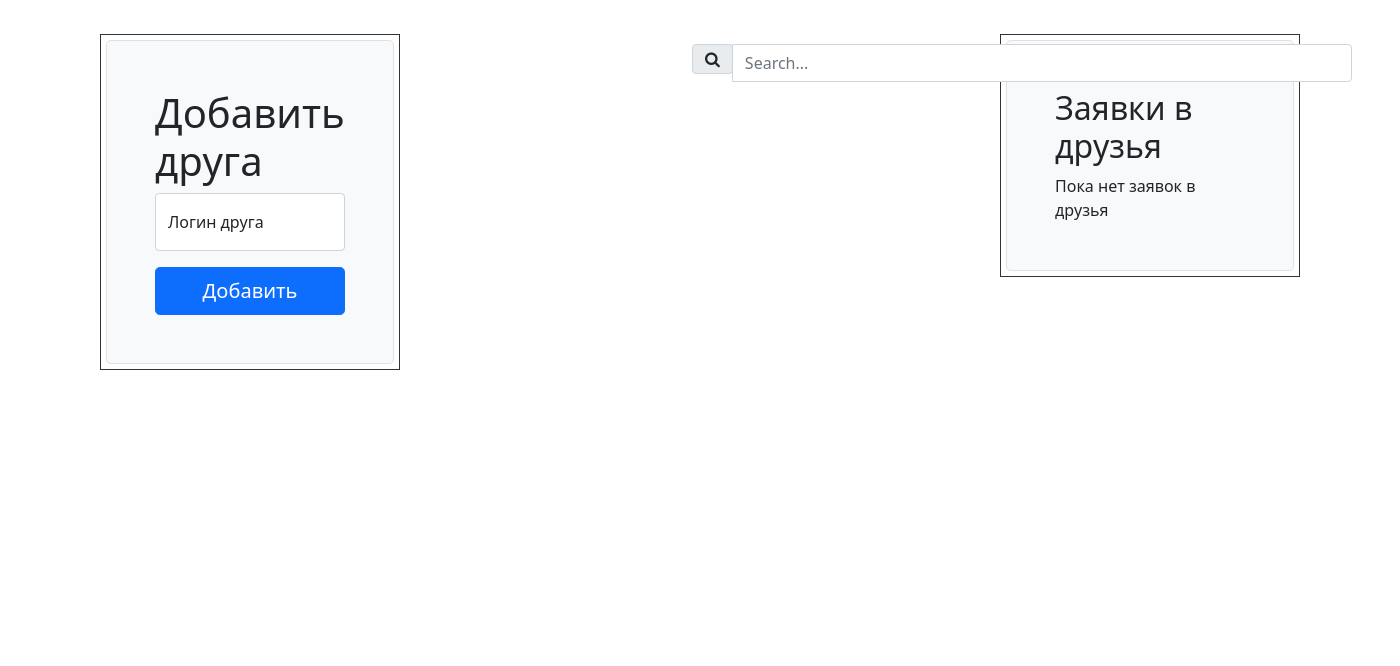
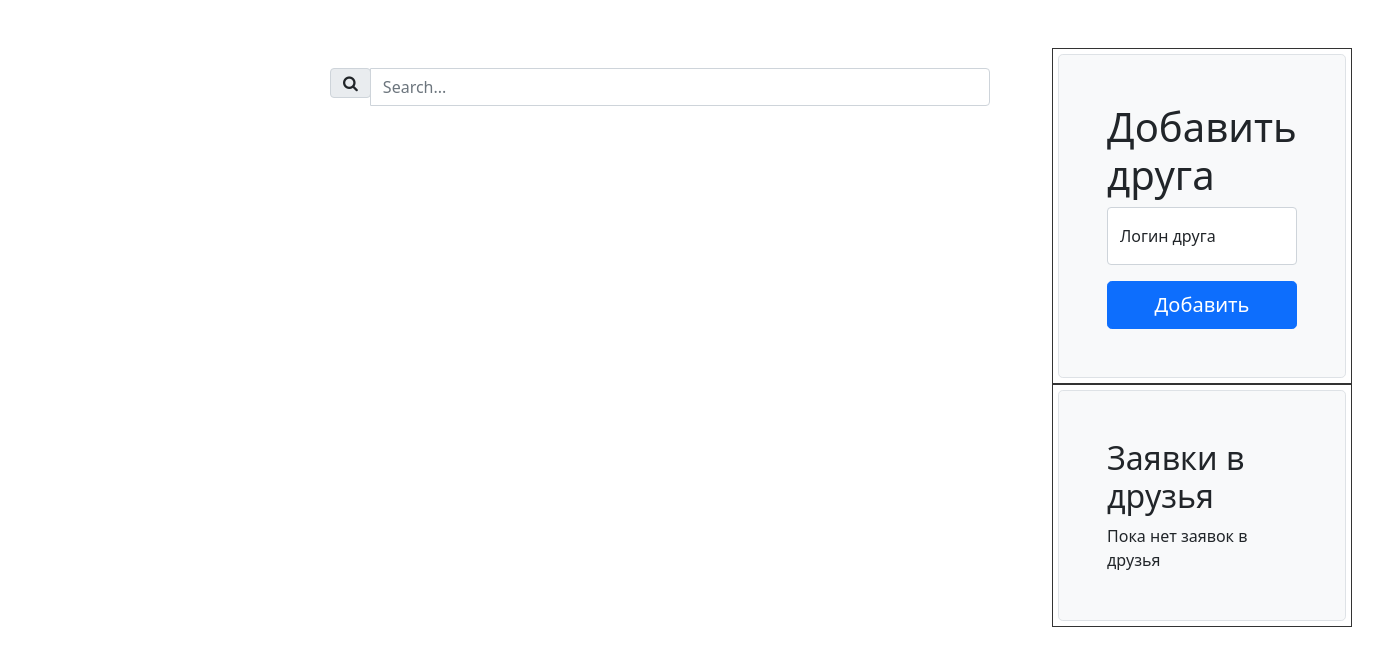
Before and after one commit to prostoLavr/Yandex.Lyceum.Cloud, a Flask app: template waitress/app/templates/messenger.html in a window 1400 px wide. Shown: the part 73-739 px from the top of the page. Run offline with Flask 2, Linux system fonts and the light colour scheme; the template is opened without the code that fills it, so the values that code supplies are empty.

Commit message:
Edit messenger front-end

```diff
--- a/waitress/app/static/css/messenger.css
+++ b/waitress/app/static/css/messenger.css
@@ -1,21 +1,20 @@
 }
-body{
+body {
     background-color: #f4f7f6;
     margin-top:20px;
 }
+#my-sidebar {
+    float:right;
+}
 .friend {
-    float: left; /* Обтекание справа */
     border: 1px solid #333; /* Параметры рамки вокруг */
     width: 300px; /* Ширина колонки */
     padding: 5px; /* Поля вокруг текста */
-    margin: 10px 10px 20px 100px; /* Значения отступов */
 }
 .requests {
-    float: right; /* Обтекание справа */
     border: 1px solid #333; /* Параметры рамки вокруг */
     width: 300px; /* Ширина колонки */
     padding: 5px; /* Поля вокруг текста */
-    margin: 10px 100px 20px 50px; /* Значения отступов */
 }
 .card {
     background: #fff;
--- a/waitress/app/templates/chat.html
+++ b/waitress/app/templates/chat.html
@@ -16,7 +16,6 @@
                 </a>
                 <div class="chat-about">
                     <h6 class="m-b-0">{{friend.name}}</h6>
-                    <small>Last seen: 2 hours ago</small>
                 </div>
             </div>
             <div class="col-lg-6 hidden-sm float-right">
--- a/waitress/app/templates/messenger.html
+++ b/waitress/app/templates/messenger.html
@@ -6,8 +6,8 @@
 
 <link href="https://maxcdn.bootstrapcdn.com/font-awesome/4.7.0/css/font-awesome.min.css" rel="stylesheet" />
 <link rel='stylesheet' href="{{ url_for('static', filename='css/messenger.css') }}">
-
-
+<div class="m-5">
+    <aside id="my-sidebar">
     <div class="friend">
 <form class="p-4 p-md-5 border rounded-3 bg-light" method="post">
     <h1>Добавить друга</h1>
@@ -43,7 +43,7 @@
 </div>
 </form>
 </div>
-<div class="container">
+    </aside>
             <div class="row clearfix">
                 <div class="col-lg-12">
                     <div class="card chat-app">
@@ -67,7 +67,6 @@
                                 {% endfor %}
                             </ul>
                         </div>
-
                     </div>
                 </div>
             </div>
```
Lines whose indentation alone changed are shown as unchanged.
